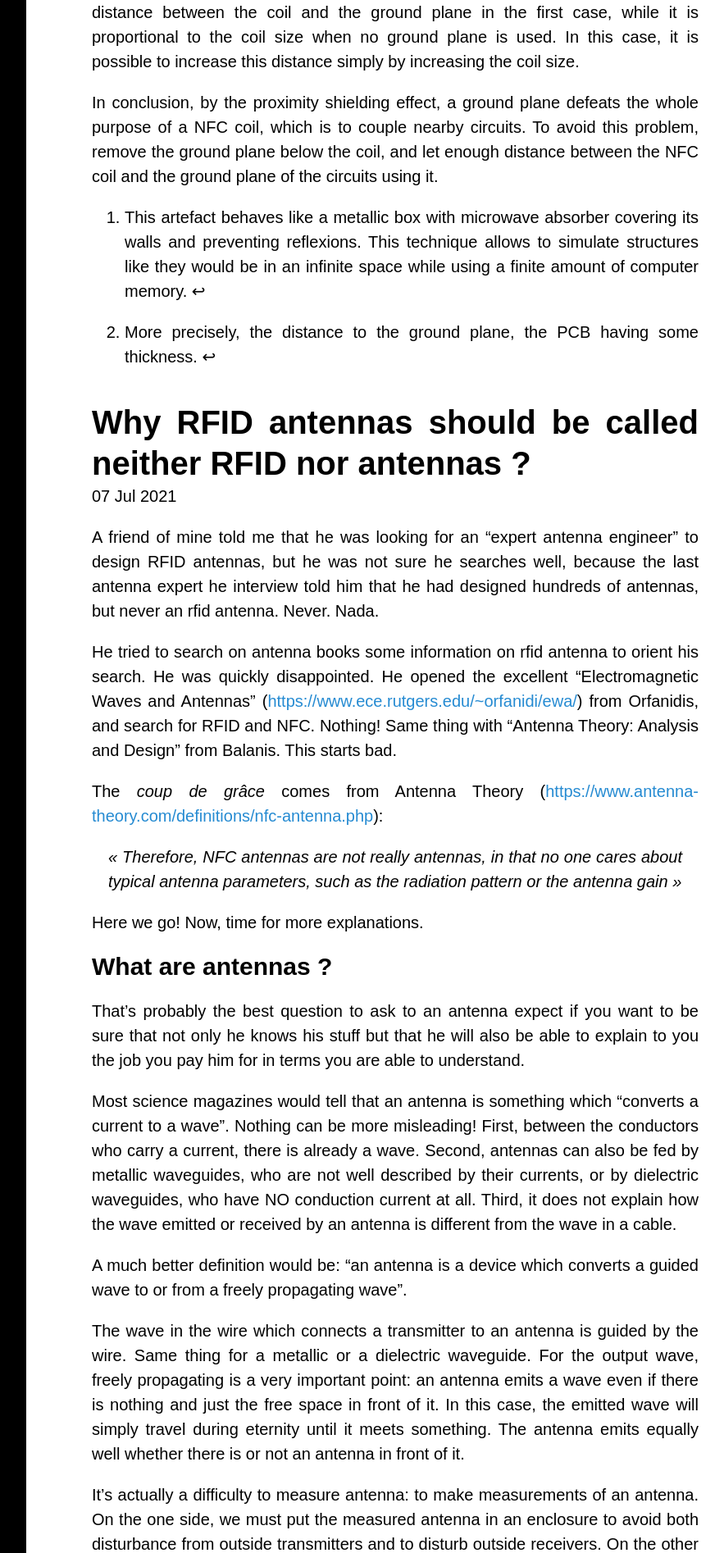
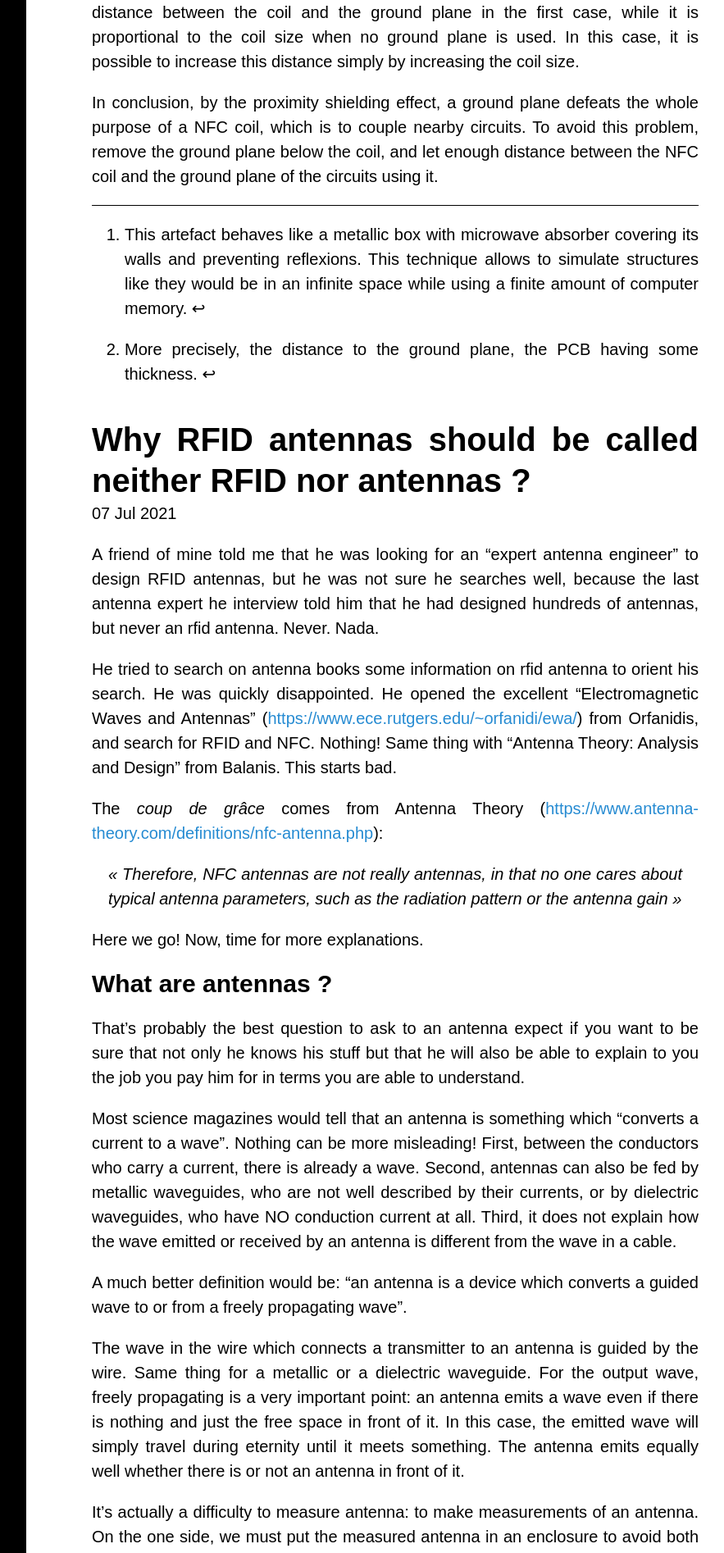
Before and after one commit to thadrien/Zview.github.io, a Jekyll site: the page built from index.html, in a window 1280 px wide. Shown: the part 2010-3904 px from the top of the page at 82% size, without its empty margins (328-1211 px from the left). Built offline with Jekyll 4.4.1, drawn with Linux system fonts in a browser that asks for light colours; the list of posts is cut into pages by our own code.

Commit message:
[CSS] Line between content and footnotes.

```diff
--- a/public/css/f4inx.css
+++ b/public/css/f4inx.css
@@ -328,6 +328,10 @@ td {
 /* Footnotes */
 /*************/
 
+.footnotes {
+  border-top: 1px solid black;
+}
+
 a.reversefootnote {
   color: inherit;  /* People don't need color to guess they are clickable */
 }
```
